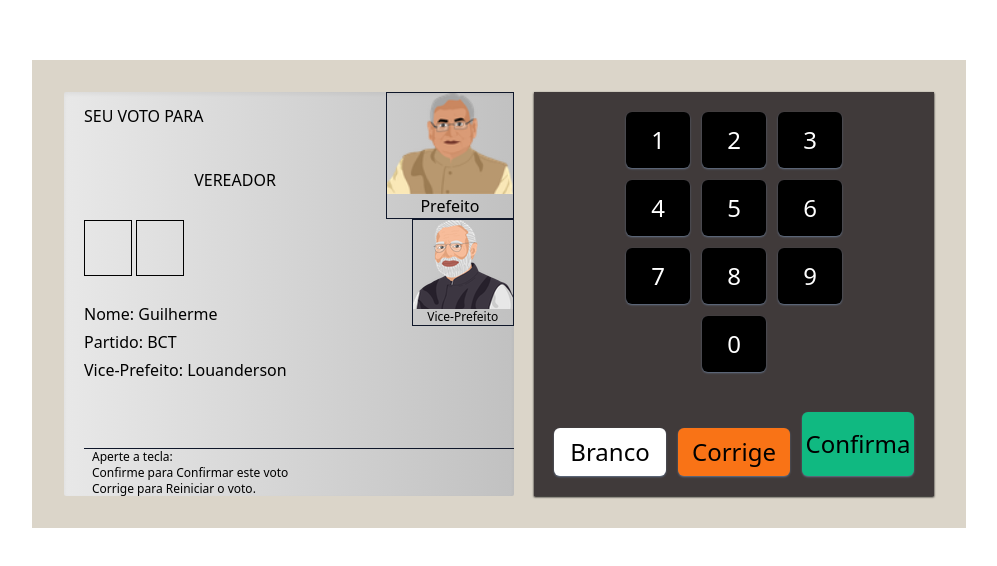
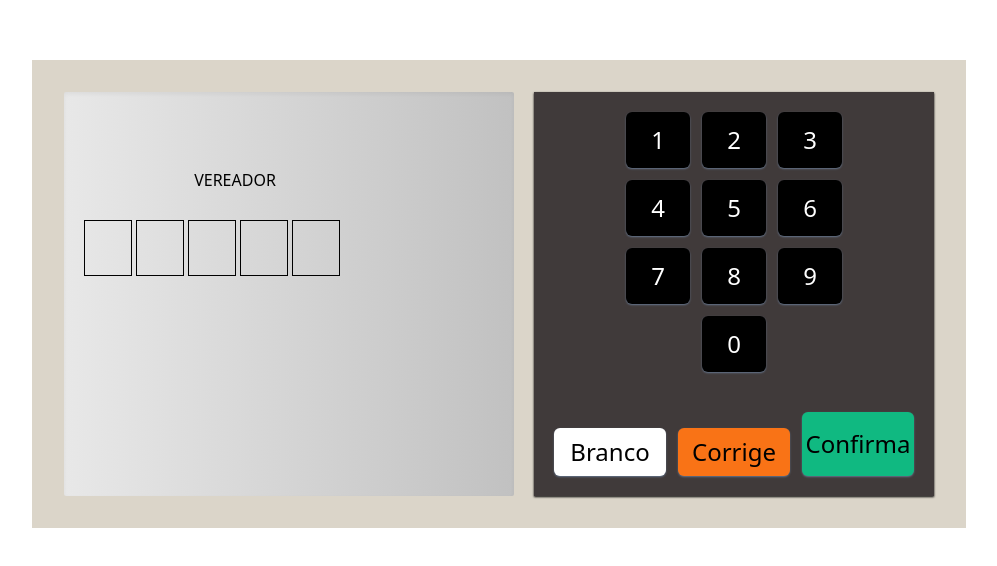
Before and after one commit to guioliveirx/projetos-javascript, a website: page urna/src/index.html in a window 1280 px wide. Shown: the part 106-672 px from the top of the page, without its empty margins (141-1138 px from the left). Drawn offline with Linux system fonts and the light colour scheme.

Commit message:
feat: create function comecar

```diff
--- a/urna/src/assets/js/script.js
+++ b/urna/src/assets/js/script.js
@@ -4,6 +4,24 @@ let descricao = document.querySelector("#descricao")
 let aviso = document.querySelector("#aviso");
 let candidatos = document.querySelector("#candidatos");
 let numeros = document.querySelector("#numeros");
+
+let etapaAtual = 0;
+
+function comecarEtapa() {
+    let etapa = etapas[etapaAtual];
+    let numerosHtml = '';
+
+        for(let i = 0; i<etapa.numeros ; i++){
+            numerosHtml += '<div class="numero inline-block h-14 w-12 border border-black text-center leading-[48px] text-2xl"></div>';
+        }
+
+        votoPara.style.display = 'none';
+        cargo.innerHTML = etapa.titulo;
+        descricao.innerHTML = '';
+        aviso.style.display = 'none';
+        candidatos.innerHTML = '';
+        numeros.innerHTML = numerosHtml;
+}
 
 function clicou(number){
     alert("Clicou em: " + number);
@@ -20,3 +38,5 @@ function corrige() {
 function confirmar() {
     alert("Voto CONFIRMADO!");
 }
+
+comecarEtapa();
--- a/urna/src/index.html
+++ b/urna/src/index.html
@@ -19,9 +19,7 @@
                     <div id="cargo" class="flex items-center justify-center h-20 ">
                         <span>VEREADOR</span>
                     </div>
-                    <div id="numeros" class="h-20">
-                        <div class="numero inline-block h-14 w-12 border border-black text-center leading-[48px] text-2xl "></div>
-                        <div class="numero inline-block  h-14 w-12 border border-black leading-[48px] text-center text-2xl"></div>
+                    <div id="numeros" class="h-20 flex gap-1">
                     </div>
                     <div id="descricao" class="flex-1 leading-7">
                         Nome: Guilherme <br>
@@ -71,6 +69,7 @@
     </div>
 
     <script src="assets/js/etapas.js"></script>
+
     <script src="assets/js/script.js"></script>
 </body>
 
```
Also changed, not shown: urna/src/assets/js/etapas.js (line endings or trailing spaces), urna/src/output.css.
